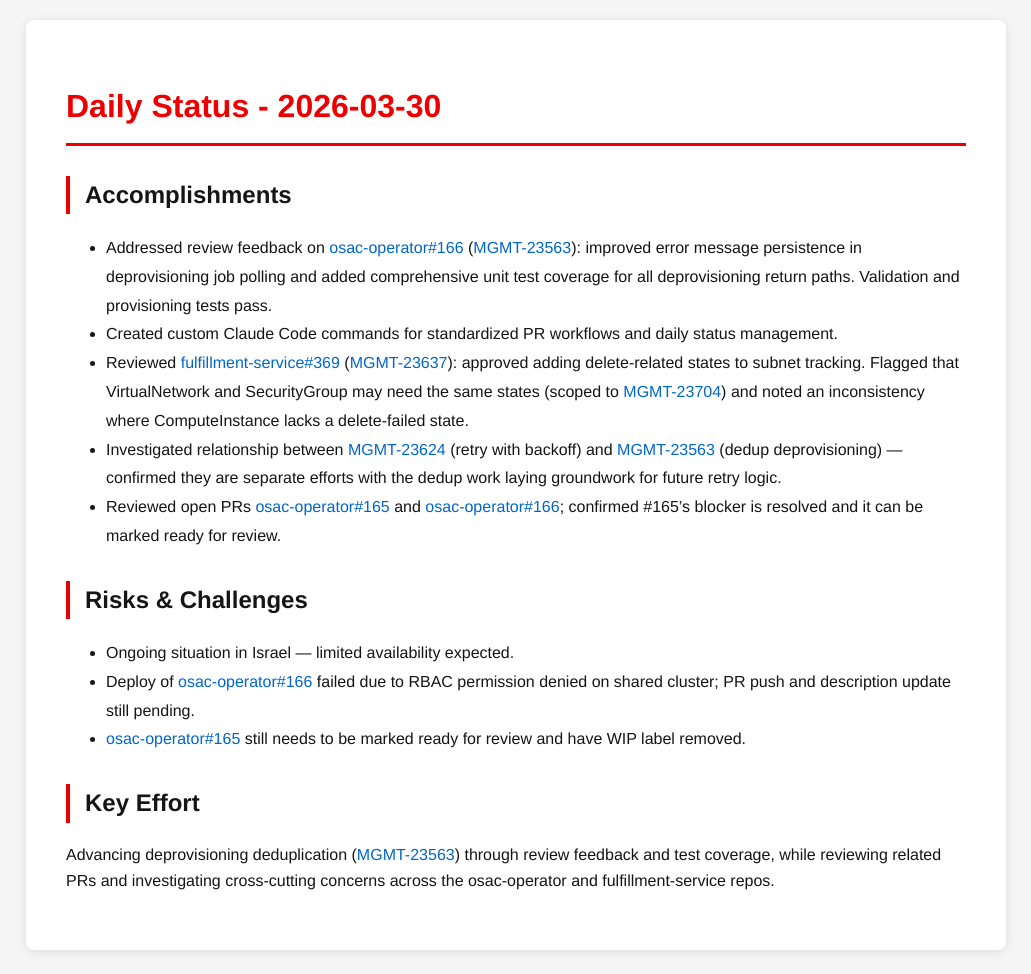
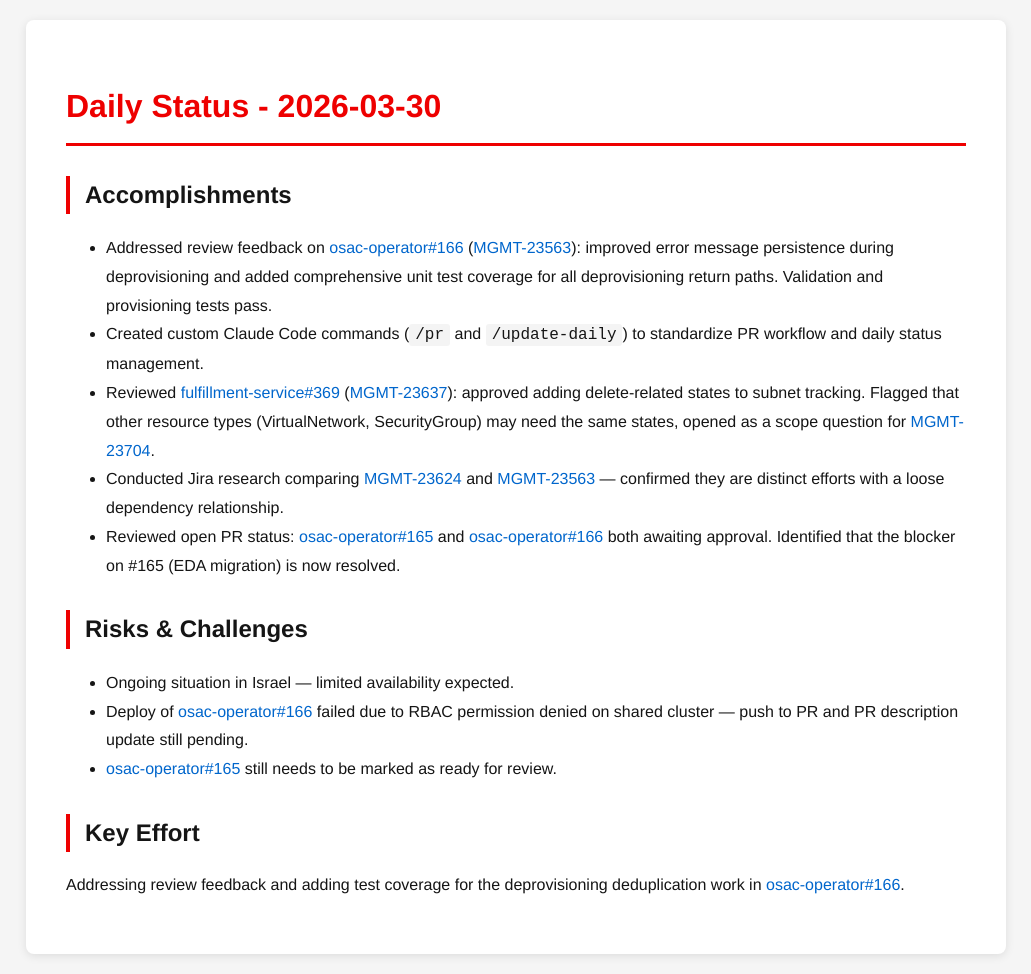
Before and after one commit to tzvatot/daily-status, a Jekyll site: the page built from 2026-03-30.md, in a window 1280 px wide. Shown: the whole page, without its empty margins (124-1155 px from the left). Built offline with Jekyll 4.4.1, drawn with Linux system fonts in a browser that asks for light colours.

Commit message:
Daily status update - 2026-03-30

```diff
--- a/2026-03-30.md
+++ b/2026-03-30.md
@@ -7,16 +7,16 @@
 # Daily Status - 2026-03-30
 
 ## Accomplishments
-- Addressed review feedback on [osac-operator#166](https://github.com/osac-project/osac-operator/pull/166) ([MGMT-23563](https://issues.redhat.com/browse/MGMT-23563)): improved error message persistence in deprovisioning job polling and added comprehensive unit test coverage for all deprovisioning return paths. Validation and provisioning tests pass.
-- Created custom Claude Code commands for standardized PR workflows and daily status management.
-- Reviewed [fulfillment-service#369](https://github.com/osac-project/fulfillment-service/pull/369) ([MGMT-23637](https://issues.redhat.com/browse/MGMT-23637)): approved adding delete-related states to subnet tracking. Flagged that VirtualNetwork and SecurityGroup may need the same states (scoped to [MGMT-23704](https://issues.redhat.com/browse/MGMT-23704)) and noted an inconsistency where ComputeInstance lacks a delete-failed state.
-- Investigated relationship between [MGMT-23624](https://issues.redhat.com/browse/MGMT-23624) (retry with backoff) and [MGMT-23563](https://issues.redhat.com/browse/MGMT-23563) (dedup deprovisioning) — confirmed they are separate efforts with the dedup work laying groundwork for future retry logic.
-- Reviewed open PRs [osac-operator#165](https://github.com/osac-project/osac-operator/pull/165) and [osac-operator#166](https://github.com/osac-project/osac-operator/pull/166); confirmed #165's blocker is resolved and it can be marked ready for review.
+- Addressed review feedback on [osac-operator#166](https://github.com/osac-project/osac-operator/pull/166) ([MGMT-23563](https://issues.redhat.com/browse/MGMT-23563)): improved error message persistence during deprovisioning and added comprehensive unit test coverage for all deprovisioning return paths. Validation and provisioning tests pass.
+- Created custom Claude Code commands (`/pr` and `/update-daily`) to standardize PR workflow and daily status management.
+- Reviewed [fulfillment-service#369](https://github.com/osac-project/fulfillment-service/pull/369) ([MGMT-23637](https://issues.redhat.com/browse/MGMT-23637)): approved adding delete-related states to subnet tracking. Flagged that other resource types (VirtualNetwork, SecurityGroup) may need the same states, opened as a scope question for [MGMT-23704](https://issues.redhat.com/browse/MGMT-23704).
+- Conducted Jira research comparing [MGMT-23624](https://issues.redhat.com/browse/MGMT-23624) and [MGMT-23563](https://issues.redhat.com/browse/MGMT-23563) — confirmed they are distinct efforts with a loose dependency relationship.
+- Reviewed open PR status: [osac-operator#165](https://github.com/osac-project/osac-operator/pull/165) and [osac-operator#166](https://github.com/osac-project/osac-operator/pull/166) both awaiting approval. Identified that the blocker on #165 (EDA migration) is now resolved.
 
 ## Risks & Challenges
 - Ongoing situation in Israel — limited availability expected.
-- Deploy of [osac-operator#166](https://github.com/osac-project/osac-operator/pull/166) failed due to RBAC permission denied on shared cluster; PR push and description update still pending.
-- [osac-operator#165](https://github.com/osac-project/osac-operator/pull/165) still needs to be marked ready for review and have WIP label removed.
+- Deploy of [osac-operator#166](https://github.com/osac-project/osac-operator/pull/166) failed due to RBAC permission denied on shared cluster — push to PR and PR description update still pending.
+- [osac-operator#165](https://github.com/osac-project/osac-operator/pull/165) still needs to be marked as ready for review.
 
 ## Key Effort
-Advancing deprovisioning deduplication ([MGMT-23563](https://issues.redhat.com/browse/MGMT-23563)) through review feedback and test coverage, while reviewing related PRs and investigating cross-cutting concerns across the osac-operator and fulfillment-service repos.
+Addressing review feedback and adding test coverage for the deprovisioning deduplication work in [osac-operator#166](https://github.com/osac-project/osac-operator/pull/166).
```
